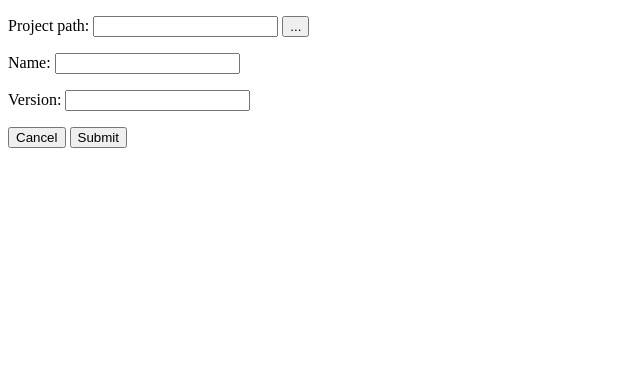
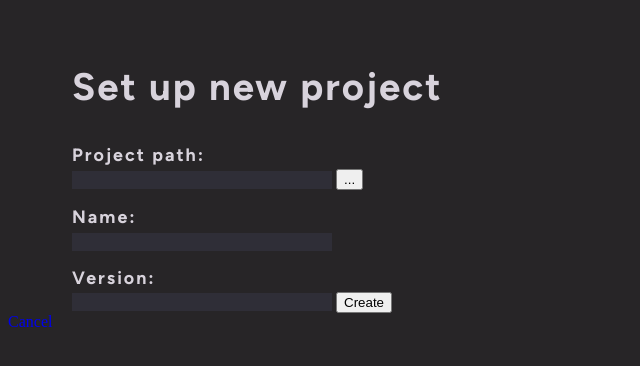
Before and after one commit to SaYMooN0/Made_rust, a website: page src/html/createNewProject.html in a window 1280 px wide. Shown: the whole page, without its empty margins (0-640 px from the left). Drawn offline with Linux system fonts and the light colour scheme.

Commit message:
I started working on the page layout with the creation of a new project. I did the processing of the case when it was not possible to read the version and the name of the assembly. Slightly changed the colors of the palette

```diff
--- a/src/css/createNewProject.css
+++ b/src/css/createNewProject.css
@@ -0,0 +1,40 @@
+body {
+    background-color: var(--main-backcolor);
+}
+.input-container
+{
+    margin-top: 8vh;
+    margin-left: 5vw;
+}
+.new-project-header
+{
+    height:  8vh;
+    display: inline-block;
+    color: var(--main-frontcolor);
+    font-family: 'Figtree';
+    letter-spacing: 2px;
+    font-size: calc(1.8vh + 1.4vw + 6px);
+    font-weight: 500;
+}
+.new-project-label
+{
+    display: inline-block;
+    color: var(--main-frontcolor);
+    font-family: 'Figtree';
+    letter-spacing: 2px;
+    font-size: calc(0.9vh + 0.6vw + 3px);
+    font-weight: 200;
+    margin-top: 2vh;
+}
+.new-project-input
+{
+    height: 2vh;
+    width: 20vw;
+    background-color: var(--second-backcolor);
+    border: none;
+    margin-top: 0.7vh;
+}
+input:focus {
+    outline: none;
+    background-color: var(--third-backcolor);
+  }
--- a/src/html/createNewProject.html
+++ b/src/html/createNewProject.html
@@ -11,19 +11,26 @@
 </head>
 
 <body>
-    <form id="my-form" method="dialog">
-        <p>
-            <label>Project path:
-                <input type="text" id="path-input" name="path" required autocomplete="off">
-            </label>
-            <button id="openFileExplorerBtn" type="button">...</button>
-        </p>
-        <p><label>Name: <input type="text" id="name-input" name="name" required autocomplete="off"></label></p>
-        <p><label>Version: <input type="text" id="version-input" name="version" required autocomplete="off"></label></p>
-        <button id="dialogCancelBtn">Cancel</button>
-        <button type="submit">Submit</button>
+    <form class="input-container">
+        <header class="new-project-header">Set up new project</header>
+        </br>
+        <label class="new-project-label">Project path: </label>
+        </br>
+        <input class="new-project-input" type="text" id="path-input" name="path" required autocomplete="off">
+        <button id="openFileExplorerBtn" type="button">...</button>
+        </br>
+        <label id="warning" class="new-project-warning"></label>
+        <label class="new-project-label">Name: </label>
+        </br>
+        <input class="new-project-input" type="text" id="name-input" name="name" required autocomplete="off">
+        </br>
+        <label class="new-project-label">Version: </label>
+        </br>
+        <input class="new-project-input" type="text" id="version-input" name="version" required autocomplete="off" />
+        <button class="create-btn" type="submit">Create</button>
     </form>
 
+    <a class="cancel-btn no-underline" href="projects.html">Cancel</a>
 </body>
 
 </html>
--- a/src/js/createNewProject.js
+++ b/src/js/createNewProject.js
@@ -1,8 +1,6 @@
 const { invoke } = window.__TAURI__.tauri;
 const { open } = window.__TAURI__.dialog;
 function addEvents() {
-    document.getElementById("openCreateProjectDialogBtn").addEventListener("click", function () { document.getElementById('createNewProjectDialog').showModal(); });
-    document.getElementById("dialogCancelBtn").addEventListener("click", function () { document.getElementById('createNewProjectDialog').close(); });
     let result;
     document.getElementById("openFileExplorerBtn").addEventListener("click", async function () {
         let directory = await open({ multiple: false, directory: true, });
@@ -12,12 +10,16 @@ function addEvents() {
             document.getElementById("name-input").value = nameAndVersionObject.toString().split('|')[1];
             document.getElementById("version-input").value = nameAndVersionObject.toString().split('|')[0];
         }
-        else
-        {
-
+        else {
+            document.getElementById("warning").innerHTML = "Warning</br>"
         }
     });
     console.log(result);
+}
+async function setThemeOnStart() {
+    var linkElement = document.getElementById('theme-link');
+    let theme = await invoke("get_current_theme_name");
+    linkElement.href = '../themes_css/' + theme + ".css";
 }
 window.addEventListener("DOMContentLoaded", async () => {
     addEvents();
--- a/src/themes_css/dark.css
+++ b/src/themes_css/dark.css
@@ -1,8 +1,8 @@
 :root {
-    --main-backcolor: #29282C;
-    --second-backcolor: #31323B;
-    --third-backcolor: #423D4D;
-    --main-frontcolor: #DFD5E2;
+    --main-backcolor: #272527;
+    --second-backcolor: #2F2E37;
+    --third-backcolor: #3B3946;
+    --main-frontcolor: #D8D3DC;
     --second-frontcolor: #D4BFFD;
     --third-frontcolor: #A17EE6;
     --main-brightcolor: #8B6CD4;
```
Also changed, not shown: src/css/projects.css (+4 -3 lines), 1 other file.
